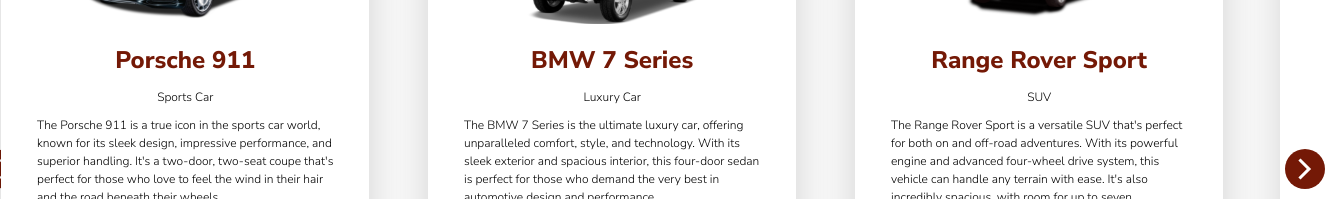
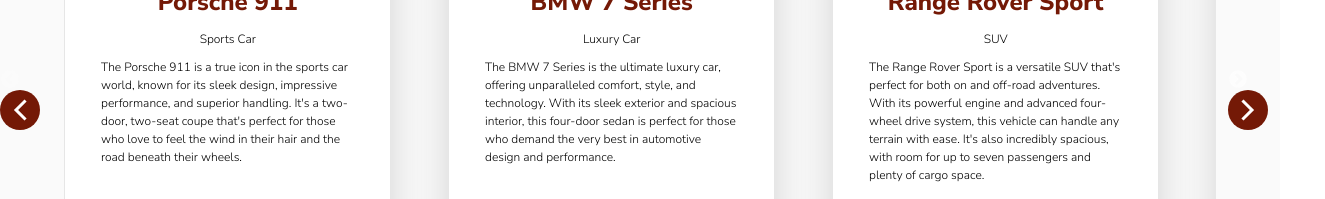
Before and after one commit to Abdurahman-05/YourCar-project, a React (Vite) app: page / in a window 1280 px wide. Shown: the part 3237-3436 px from the top of the page, 1325 px wide, since content can reach past the window. Built offline with nearby package versions, Linux system fonts and the light colour scheme.

Commit message:
fixing slick arrow scrolling issue

```diff
--- a/src/page/Cars/Cars.jsx
+++ b/src/page/Cars/Cars.jsx
@@ -23,9 +23,9 @@
     initialSlide: 0,
 
     nextArrow: (
-      <div>
+      <div className="relative">
         <div className=
-        "w-[40px] h-[40px] flex justify-center rounded-[20px] bg-primary">
+        "w-[40px] h-[40px] flex justify-center rounded-[20px] bg-primary absolute">
           <button
             className=""
             // onClick={handleGoToClick(--currentSlid)}
@@ -110,7 +110,7 @@
           cars
         </h3>
       </div>
-      <div className="slider-container">
+      <div className="slider-container w-[90%] mx-auto">
         <Slider {...settings}>
             {dataArray.map((CarsData, index) => (
               <div key={index} className=''>
--- a/src/page/Cars/oneCar.jsx
+++ b/src/page/Cars/oneCar.jsx
@@ -11,7 +11,7 @@
 
 const Car = ({ CarsData }) => {
   return (
-    <div className=" min-[378px] min-h-[500px]  flex p-[3.6rem]  [@media(min-width:1040px)]:pl-[1px]">
+    <div className=" min-[378px] min-h-[500px]  flex px-[3.6rem]  [@media(min-width:1040px)]:pl-[1px]">
       <div className="font-nunito font-light text-[12px] bg-white py-[50px] mx-auto shadow-2xl ">
         <div>
           <img
--- a/src/page/Cars/style.css
+++ b/src/page/Cars/style.css
@@ -3,3 +3,37 @@
   opacity: 1;
 
 }
+/* .slick-slider {
+  overflow: hidden;
+} */
+
+.slider-wrapper {
+  position: relative;
+  overflow: hidden; /* Prevents horizontal scrollbar */
+}
+
+.slick-slider {
+  overflow: visible; /* Allows arrows to be visible */
+}
+
+.slick-prev, .slick-next {
+  position: absolute;
+  top: 50%;
+  transform: translateY(-50%);
+  z-index: 10;
+  width: 40px;
+  height: 40px;
+   /* Optional: adds a background */
+  border-radius: 50%;
+
+}
+
+.slick-prev {
+  left: -64px;
+
+}
+
+.slick-next {
+  right: -52px;
+
+}
```
